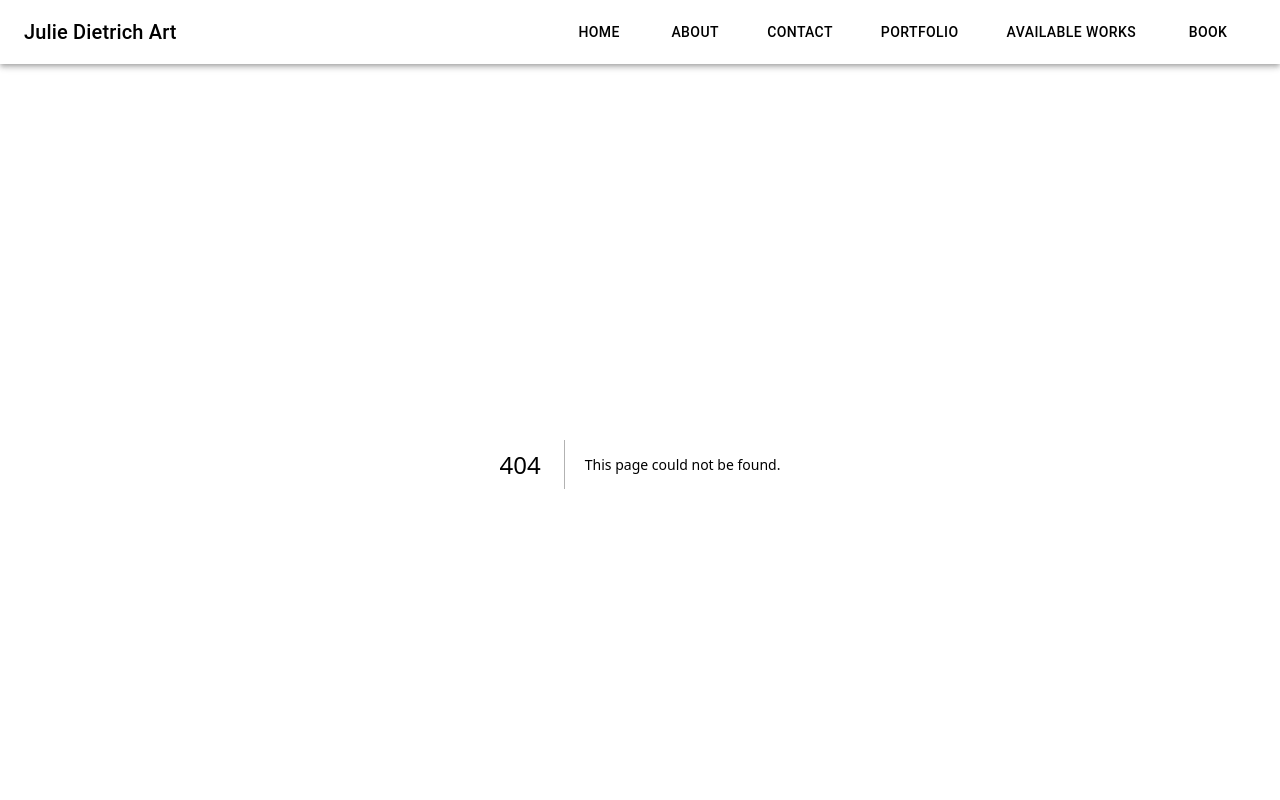
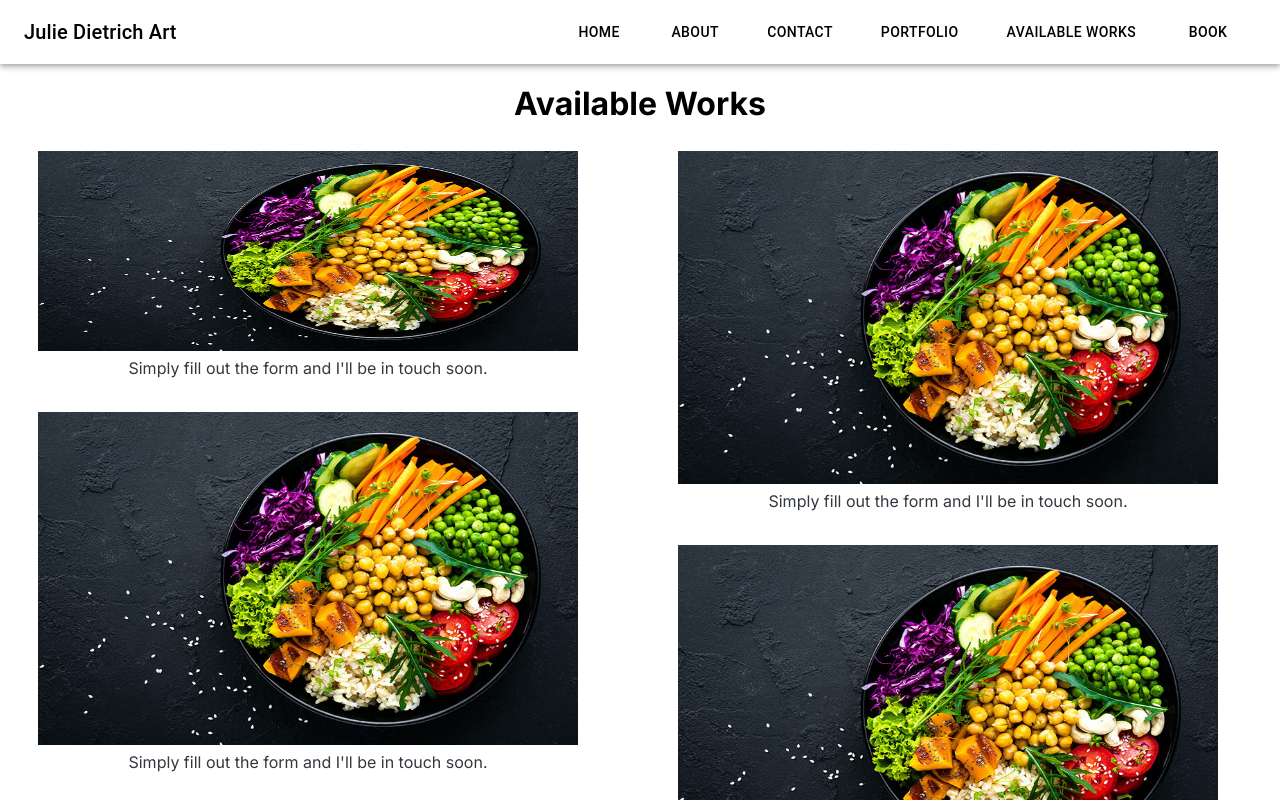
Before and after one commit to ChrisDietrich405/julie-frontend, a Next.js app: page /available-works2 in a window 1280 px wide. Before the commit this address had no page. Shown: the top 800 px of the page. Built offline with nearby package versions, Linux system fonts and the light colour scheme.

Commit message:
added available works page

```diff
--- /dev/null
+++ b/src/app/available-works/styles.module.css
@@ -0,0 +1,8 @@
+.image {
+    width: 90%;
+}
+
+.item {
+    height: auto;
+    background-color: purple;
+}
--- /dev/null
+++ b/src/app/available-works2/page.tsx
@@ -0,0 +1,96 @@
+"use client";
+import * as React from "react";
+import Image from "next/image";
+import { styled } from "@mui/joy/styles";
+import Grid from "@mui/joy/Grid";
+import Sheet from "@mui/joy/Sheet";
+import Typography from "@mui/joy/Typography";
+
+import styles from "./styles.module.css";
+
+const Item = styled(Sheet)(({ theme }) => ({
+  backgroundColor:
+    theme.palette.mode === "dark" ? theme.palette.background.level1 : "#fff",
+  ...theme.typography["body-sm"],
+  padding: theme.spacing(1),
+  textAlign: "center",
+  borderRadius: 4,
+  color: theme.vars.palette.text.secondary,
+}));
+
+export default function RowAndColumnSpacing() {
+  return (
+    <>
+      <h1>Available Works</h1>
+      <Grid
+        container
+        rowSpacing={1}
+        columnSpacing={{ xs: 1, sm: 2, md: 3 }}
+        sx={{ width: "100%" }}
+      >
+        <Grid xs={6}>
+          <Grid xs={12}>
+            {" "}
+            <Item>
+              <Image
+                className={styles.image}
+                width={333}
+                height={200}
+                alt="slideshow"
+                src="/images/chickpeas.jpg"
+              />
+              <Typography sx={{ marginBottom: 2 }} component="p">
+                Simply fill out the form and I'll be in touch soon.
+              </Typography>
+            </Item>
+          </Grid>
+          <Grid xs={12}>
+            <Item>
+              <Image
+                className={styles.image}
+                width={333}
+                height={333}
+                alt="slideshow"
+                src="/images/chickpeas.jpg"
+              />
+              <Typography sx={{ marginBottom: 2 }} component="p">
+                Simply fill out the form and I'll be in touch soon.
+              </Typography>
+            </Item>
+          </Grid>
+        </Grid>
+        <Grid xs={6}>
+          <Grid xs={12}>
+            <Item>
+              <Image
+                className={styles.image}
+                width={333}
+                height={333}
+                alt="slideshow"
+                src="/images/chickpeas.jpg"
+              />
+              <Typography sx={{ marginBottom: 2 }} component="p">
+                Simply fill out the form and I'll be in touch soon.
+              </Typography>
+            </Item>
+          </Grid>
+          <Grid xs={12}>
+            <Item>
+              <Image
+                className={styles.image}
+                width={333}
+                height={333}
+                alt="slideshow"
+                src="/images/chickpeas.jpg"
+              />
+              <Typography sx={{ marginBottom: 2 }} component="p">
+                Simply fill out the form and I'll be in touch soon.
+              </Typography>
+            </Item>
+          </Grid>
+
+        </Grid>
+      </Grid>
+    </>
+  );
+}
--- /dev/null
+++ b/src/app/available-works2/styles.module.css
@@ -0,0 +1,8 @@
+.image {
+  width: 90%;
+}
+
+.item {
+  /* height: auto;
+  background-color: purple; */
+}
--- a/src/app/globals.css
+++ b/src/app/globals.css
@@ -2,6 +2,12 @@
   box-sizing: border-box;
   padding: 0;
   margin: 0;
+}
+
+h1 {
+  width: 1200px;
+  margin: 20px auto;
+  text-align: center;
 }
 
 .btn {
--- a/src/components/Footer/index.tsx
+++ b/src/components/Footer/index.tsx
@@ -10,13 +10,13 @@ const index = () => {
 
   return (
     <Container
-      sx={{ display: "grid", marginBottom: 200, gap: 4, marginTop: 4 }}
+      sx={{ display: "Grid", marginBottom: 200, gap: 4, marginTop: 4 }}
     >
       <Typography level="h2" sx={{ textAlign: "center", mt: 4 }}>
         Sign up to my newsletter for exclusive updates
       </Typography>
       <Box
-        sx={{ display: "grid", gridTemplateColumns: "repeat(3, 1fr)", gap: 8 }}
+        sx={{ display: "Grid", gridTemplateColumns: "repeat(3, 1fr)", gap: 8 }}
       >
         <TextField id="outlined-basic" label="First Name" variant="outlined" />
         <TextField id="outlined-basic" label="Last Name" variant="outlined" />
--- a/src/components/Navbar/index.tsx
+++ b/src/components/Navbar/index.tsx
@@ -27,7 +27,7 @@ const navLinks = [
   },
   {
     title: "Available Works",
-    route: "/available-works",
+    route: "/available-works2",
   },
   {
     title: "Book",
```
Also changed, not shown: src/app/available-works/page.tsx (+114 -27 lines), src/app/contact/page.tsx (+6 -9 lines).
